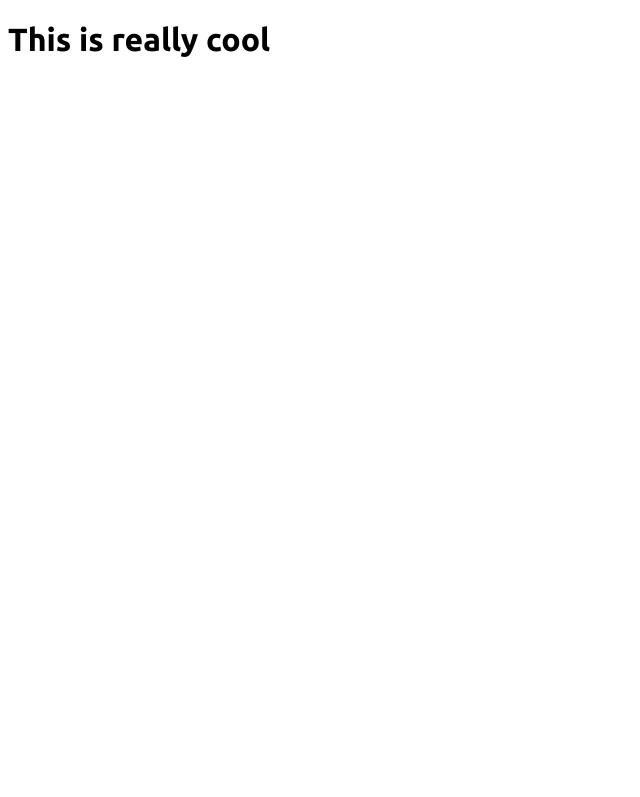
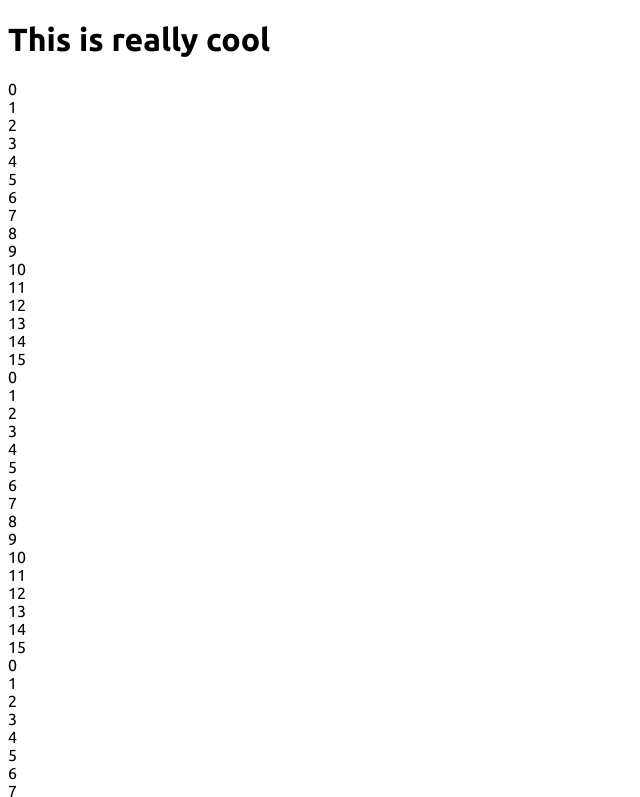
Before and after one commit to araujoviana/odin-etch-a-sketch, a plain HTML site: page index.html in a window 1280 px wide. Shown: the top 797 px of the page, without its empty margins (0-640 px from the left). Drawn offline with Linux system fonts and the light colour scheme.

Commit message:
Add defer to script tag

```diff
--- a/index.html
+++ b/index.html
@@ -5,7 +5,7 @@
     <meta name="viewport" content="width=device-width, initial-scale=1.0">
     <title>Etch-a-Sketch</title>
     <link rel="stylesheet" href="styles/styles.css">
-    <script src="scripts/scripts.js"></script>
+    <script src="scripts/scripts.js" defer></script>
 </head>
 <body>
     <h1>This is really cool</h1>
```
